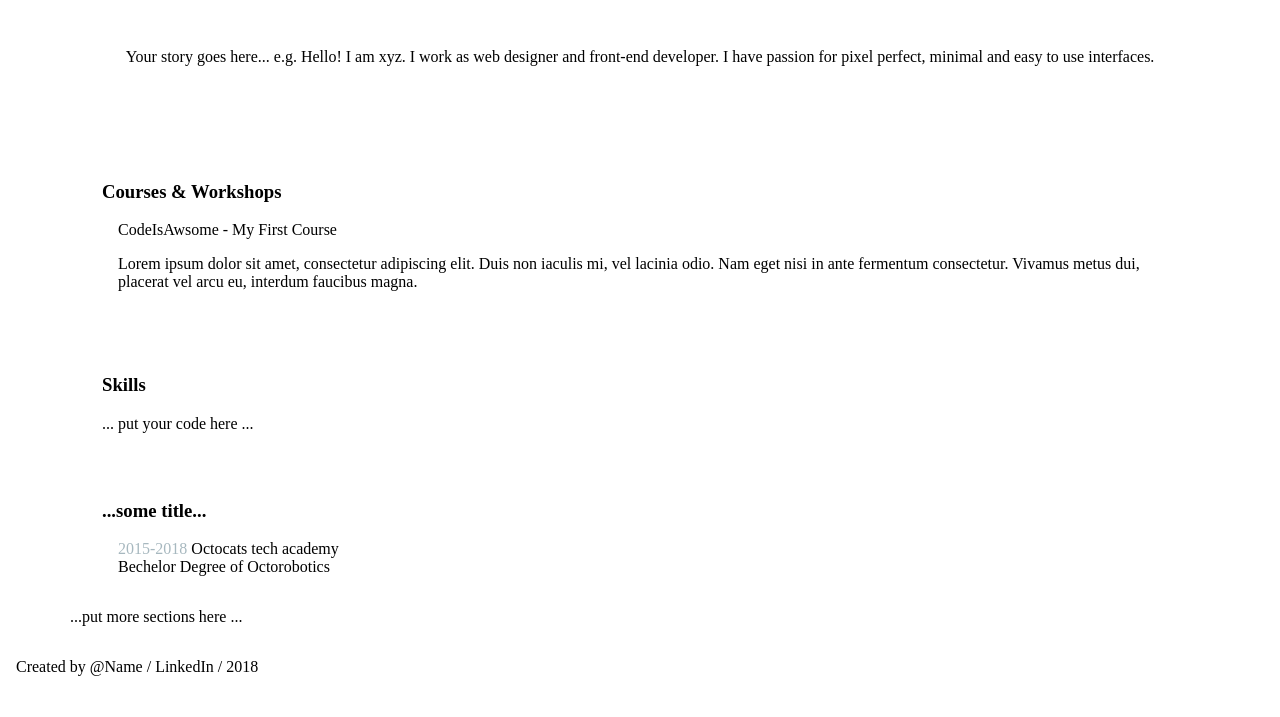
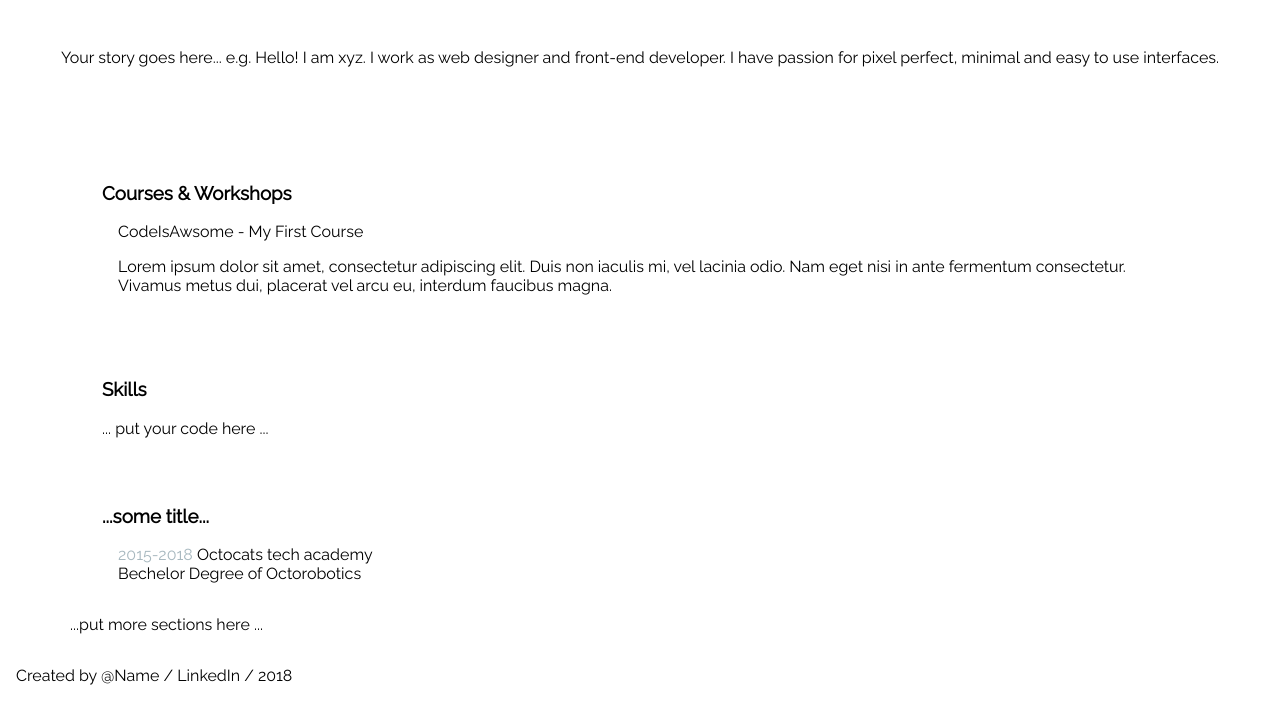
Before and after one commit to carjq/MyCV, a plain HTML site: page index.html in a window 1280 px wide. Shown: the part 137-854 px from the top of the page. Drawn offline with Linux system fonts and the light colour scheme.

Commit message:
Update style.css

```diff
--- a/style.css
+++ b/style.css
@@ -1,6 +1,9 @@
-/*@import url('https://fonts.googleapis.com/css?family=Raleway');*/
+@import url('https://fonts.googleapis.com/css?family=Raleway');
 
 body {
+  line-heigh: 1.8em;
+	font-family: 'Raleway', sans-serif;
+	font-size: 16px;
   margin: 0;
 }
 
```
